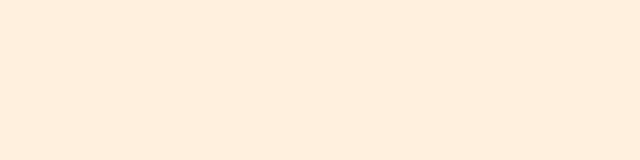
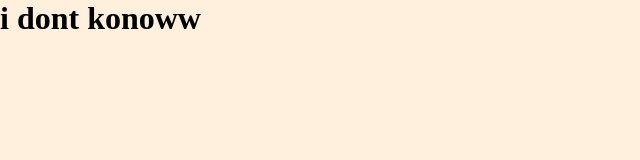
Before and after one commit to sceyne/sceyne.github.io, a plain HTML site: page index.html in a window 1280 px wide. Shown: the whole page, without its empty margins (0-640 px from the left). Drawn offline with Linux system fonts and the light colour scheme.

Commit message:
Update index.html

```diff
--- a/index.html
+++ b/index.html
@@ -9,5 +9,6 @@
     <title>Sushiman</title>
   </head>
   <body>
+    <h1>i dont konoww</h1>
   </body>
 </html>
```
